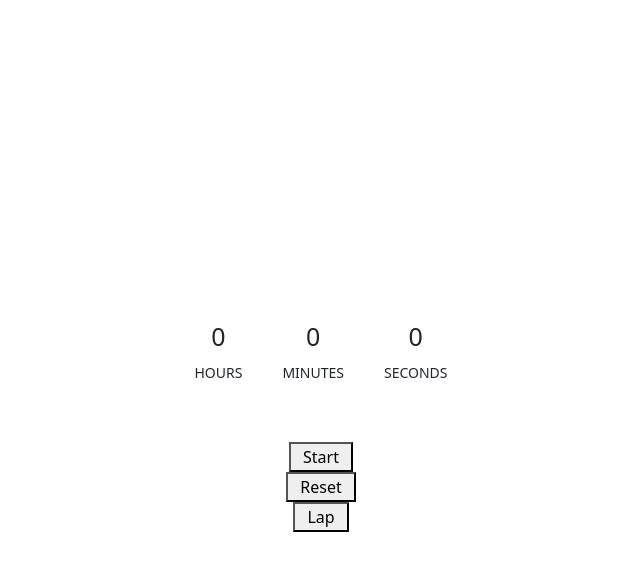
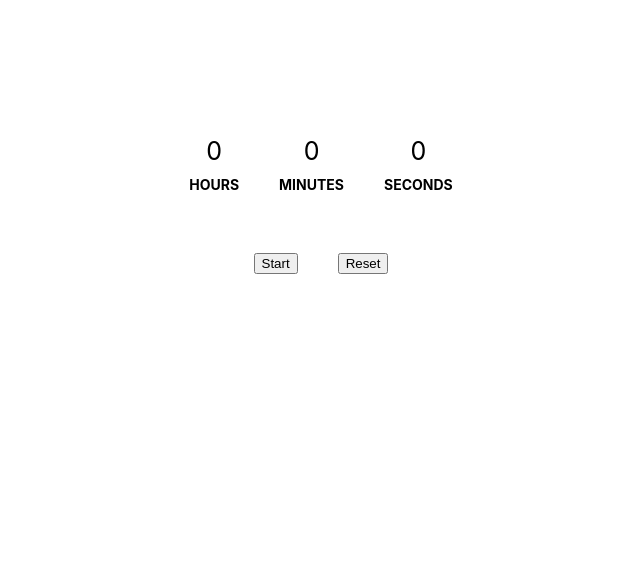
Before and after one commit to binay-tripathy/Stopwatch, a React (Create React App) app: page / in a window 1280 px wide. Shown: the top 570 px of the page, without its empty margins (319-959 px from the left). Built offline with nearby package versions, Linux system fonts and the light colour scheme.

Commit message:
COmpleted all functionalities
Signed-off-by: Binay Tripathy <binaytripathy123@gmail.com>

```diff
--- a/src/App.js
+++ b/src/App.js
@@ -1,5 +1,4 @@
 import "./App.scss";
-import Layout from "./Components/Layout";
 import Stopwatch from "./Components/Stopwatch";
 
 function App() {
@@ -10,7 +9,7 @@ function App() {
           <span className="spinner-rotate"></span>
         </div>
       </section> */}
-      <Layout />
+      <Stopwatch />
     </>
   );
 }
--- a/src/Components/Layout.jsx
+++ /dev/null
@@ -1,10 +0,0 @@
-import React from 'react'
-import Stopwatch from './Stopwatch'
-
-const Layout = () => {
-    return (
-        <Stopwatch/>
-    )
-}
-
-export default Layout
--- a/src/Components/Stopwatch.jsx
+++ b/src/Components/Stopwatch.jsx
@@ -1,12 +1,12 @@
 import React, { useEffect, useRef, useState } from 'react'
 import './Stopwatch.scss';
-// import Laps from './Laps';
 
 const Stopwatch = () => {
   const [hours, setHours] = useState(0);
   const [minutes, setMinutes] = useState(0);
   const [seconds, setSeconds] = useState(0);
   const [isActive, setIsActive] = useState(false);
+  const [showButton, setShowButton] = useState(false);
 
   const timerRef = useRef(null);
 
@@ -18,6 +18,7 @@ const Stopwatch = () => {
 
   const handleReset = () => {
     setIsActive(false);
+    setShowButton(false);
     clearInterval(timerRef.current);
     setHours(0);
     setMinutes(0);
@@ -33,12 +34,11 @@ const Stopwatch = () => {
     var ul = await document.getElementById('ul');
     console.log(ul);
     ul.appendChild(li);
-
-    // console.log(menu.innerHTML);
   };
 
   const startTimer = () => {
     setIsActive(true);
+    setShowButton(true);
     document.getElementById('Reset').disabled = true;
     timerRef.current = setInterval(() => {
       setSeconds((seconds) => seconds + 1);
@@ -69,43 +69,37 @@ const Stopwatch = () => {
   // const milliseconds = time % 1000;
   return (
     <>
-      {/* <h2>{timelist.hours + 'h : ' + timelist.minutes + 'm : ' + timelist.seconds + 's'}</h2> */}
       <div className="container">
         <div className="row">
-          <div className="col-md-12 col-sm-12">
           <div className="info">
 
             <ul className="countdown">
               <li>
                 <span className="hours">{timelist.hours}</span>
-                  <h3>Hours</h3>
+                <h4>Hours</h4>
               </li>
               <li>
                 <span className="minutes">{timelist.minutes}</span>
-                  <h3>Minutes</h3>
+                <h4>Minutes</h4>
               </li>
               <li>
                 <span className="seconds">{timelist.seconds}</span>
-                  <h3>Seconds</h3>
+                <h4>Seconds</h4>
               </li>
             </ul>
-              <div className="row">
+            <div className="row2">
               <button onClick={isActive ? handleStop : startTimer}>
                 {isActive ? 'Stop' : 'Start'}
               </button>
-              </div>
-              <div className="row">
               <button id='Reset' onClick={handleReset}>Reset</button>
-              </div>
-              <div className="row">
-                <button id='Lap' onClick={handleLap}>Lap</button>
+              {showButton && <button onClick={handleLap}>Lap</button>}
             </div>
           </div>
         </div>
       </div>
-        {/* <Laps timelist={timelist}/> */}
-      </div>
+      {showButton && <h3>Laps</h3>}
       <div className="lap-container">
+
         <ul id='ul'>
 
         </ul>
--- a/src/Components/Stopwatch.scss
+++ b/src/Components/Stopwatch.scss
@@ -8,8 +8,7 @@
     position: relative;
     z-index: 2;
     width: 100%;
-    height: 100vh;
-  }
+    height: 45vh;
     .countdown {
       text-align: center;
       margin: 50px 0;
@@ -23,10 +22,40 @@
         font-size: 25px;
       }
 
-    h3 {
+      h4 {
         font-size: 14px;
         text-transform: uppercase;
         margin: 10px 0;
       }
     }
+    .row2{
+      display: flex;
+      button{
+        margin: 0 20px;
       }
+    }
+  }
+}
+h3{
+  text-align: center;
+}
+.lap-container {
+  height: 45vh;
+  width: 75%;
+  margin: 0 auto;
+  overflow-y: auto !important;
+  &::-webkit-scrollbar-track {
+    border-radius: 100px;
+    background-color: rgb(19, 1, 1);
+  }
+  &::-webkit-scrollbar {
+    border-radius: 100px;
+    width: 10px;
+    background-color: #1c0202;
+  }
+  &::-webkit-scrollbar-thumb {
+    border-radius: 100px;
+    // box-shadow: 3px 0px 12px 4px #93796c;
+    background-color: #b08169;
+  }
+}
--- a/src/index.js
+++ b/src/index.js
@@ -2,8 +2,8 @@ import React from 'react';
 import ReactDOM from 'react-dom/client';
 import './index.scss';
 import App from './App';
-import 'bootstrap/dist/css/bootstrap.css';
-import 'bootstrap/dist/js/bootstrap.js';
+// import 'bootstrap/dist/css/bootstrap.css';
+// import 'bootstrap/dist/js/bootstrap.js';
 import reportWebVitals from './reportWebVitals';
 
 const root = ReactDOM.createRoot(document.getElementById('root'));
--- a/src/index.scss
+++ b/src/index.scss
@@ -5,6 +5,7 @@ body {
     sans-serif;
   -webkit-font-smoothing: antialiased;
   -moz-osx-font-smoothing: grayscale;
+  overflow: hidden;
 }
 
 code {
```
Also changed, not shown: src/Components/Laps.jsx (deleted, +0 -36 lines). Lines whose indentation alone changed are shown as unchanged.
